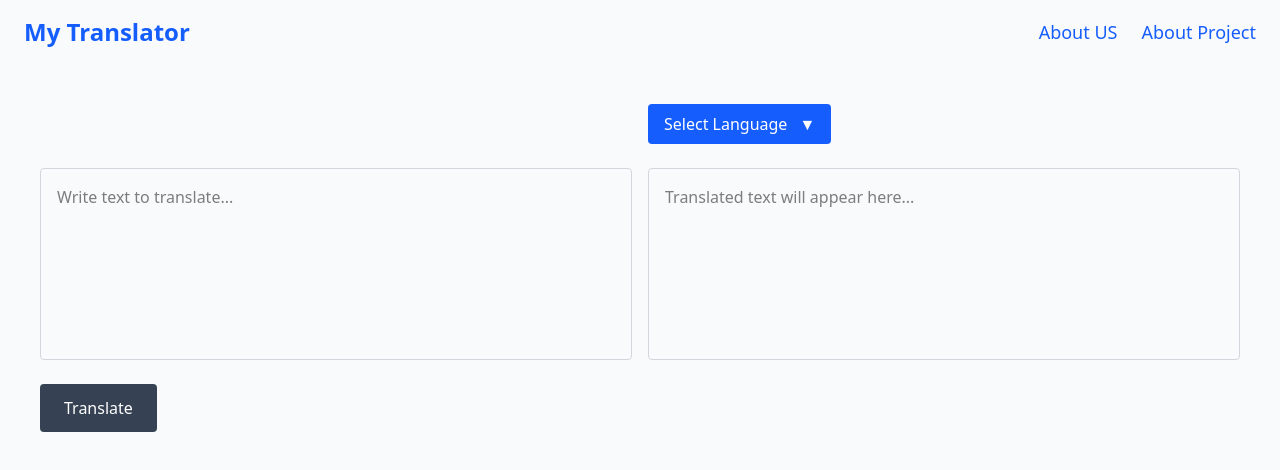
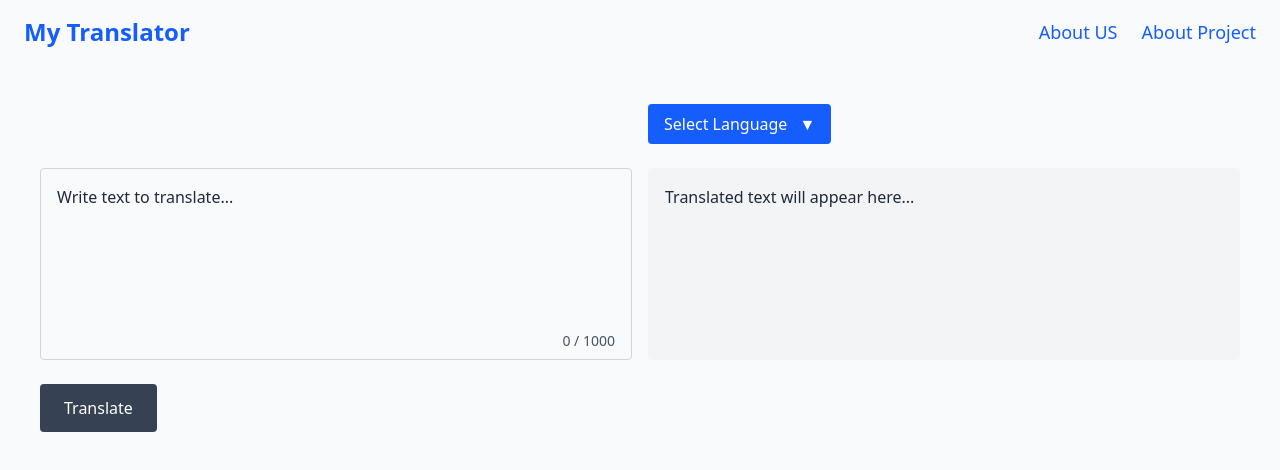
Before and after one commit to RaionaAleksander/AI-translator-frontend, an Angular app: page / in a window 1280 px wide. Shown: the top 470 px of the page. Built offline with nearby package versions, Linux system fonts and the light colour scheme.

Commit message:
Add text length counter and copy translation button

```diff
--- a/src/app/pages/main/main.component.html
+++ b/src/app/pages/main/main.component.html
@@ -45,19 +45,42 @@
   </div>
 
   <div class="flex gap-4">
+    <div class="flex-1 flex flex-col border h-48 border-gray-300 bg-gray-50 rounded p-0 overflow-hidden">
       <textarea
-      class="flex-1 min-w-0 border border-gray-300 rounded p-4 resize-none h-48"
+        class="flex-1 p-4 resize-none border-0 focus:ring-0 focus:outline-none placeholder-gray-800"
         placeholder="Write text to translate..."
         [value]="inputText"
         (input)="inputText = $any($event.target).value"
+        maxlength="1000"
       ></textarea>
 
+      <div class="flex justify-end p-1">
+        <p class="px-1 py-1 text-sm text-gray-600 mr-2 select-none">
+          {{ inputText.length }} / 1000
+        </p>
+      </div>
+    </div>
+
+    <div class="flex-1 flex flex-col border h-48 border-gray-100 bg-gray-100 rounded p-0 overflow-hidden">
       <textarea
-      class="flex-1 min-w-0 border border-gray-300 rounded p-4 resize-none h-48 bg-gray-50"
+        class="flex-1 p-4 resize-none border-0 focus:ring-0 focus:outline-none placeholder-gray-800"
         placeholder="Translated text will appear here..."
         readonly
         [value]="outputText"
       ></textarea>
+
+      <div class="flex justify-end p-1">
+        @if (outputText.trim() !== '') {
+          <button
+            class="px-2 py-1 text-gray-700 hover:bg-gray-300 rounded"
+            (click)="copyOutputText()"
+            title="Copy translated text"
+          >
+            📋
+          </button>
+        }
+      </div>
+    </div>
   </div>
 
   <div class="flex gap-4">
@@ -66,7 +89,7 @@
         class="px-6 py-3 bg-green-600 text-white rounded hover:bg-green-700 transition-colors
         disabled:bg-gray-700 disabled:cursor-not-allowed disabled:hover:bg-gray-700"
         [disabled]="!canTranslate()"
-        (click)="translate()"
+        (click)="translateText()"
         >
         Translate
       </button>
@@ -75,6 +98,13 @@
     </div>
   </div>
 
+  @if (showCopyNotification) {
+    <div
+      class="fixed bottom-10 left-1/2 transform -translate-x-1/2 bg-gray-800 text-white px-4 py-2 rounded shadow-lg z-50 transition-opacity duration-500"
+    >
+      ✓ Translation copied
+    </div>
+  }
 </div>
 
 <router-outlet></router-outlet>
--- a/src/app/pages/main/main.component.ts
+++ b/src/app/pages/main/main.component.ts
@@ -16,6 +16,8 @@ export class MainComponent {
   selectedLanguage: string = 'Select Language';
 
   isDropdownOpen: boolean = false;
+  showCopyNotification: boolean = false;
+  isHiding: boolean = false;
 
   languages: string[] = [
     'Arabic', 'Bulgarian', 'Chinese (Simplified)', 'Chinese (Traditional)', 'Czech',
@@ -52,7 +54,7 @@ export class MainComponent {
 
   constructor(private translateService: TranslateService) { }
 
-  translate() {
+  translateText() {
     if (!this.inputText.trim() || this.selectedLanguage === 'Select Language') return;
 
     this.outputText = '';
@@ -66,6 +68,25 @@ export class MainComponent {
         }
     });
   }
+
+
+
+  copyOutputText() {
+    if (!this.outputText.trim()) return;
+
+    navigator.clipboard.writeText(this.outputText)
+    .then(() => {
+      this.showCopyNotification = true;
+
+      setTimeout(() => {
+        this.showCopyNotification = false;
+      }, 1000);
+    })
+    .catch(err => {
+      console.error('Failed to copy text: ', err);
+    });
+  }
+
 
 
 
```
Lines whose indentation alone changed are shown as unchanged.
